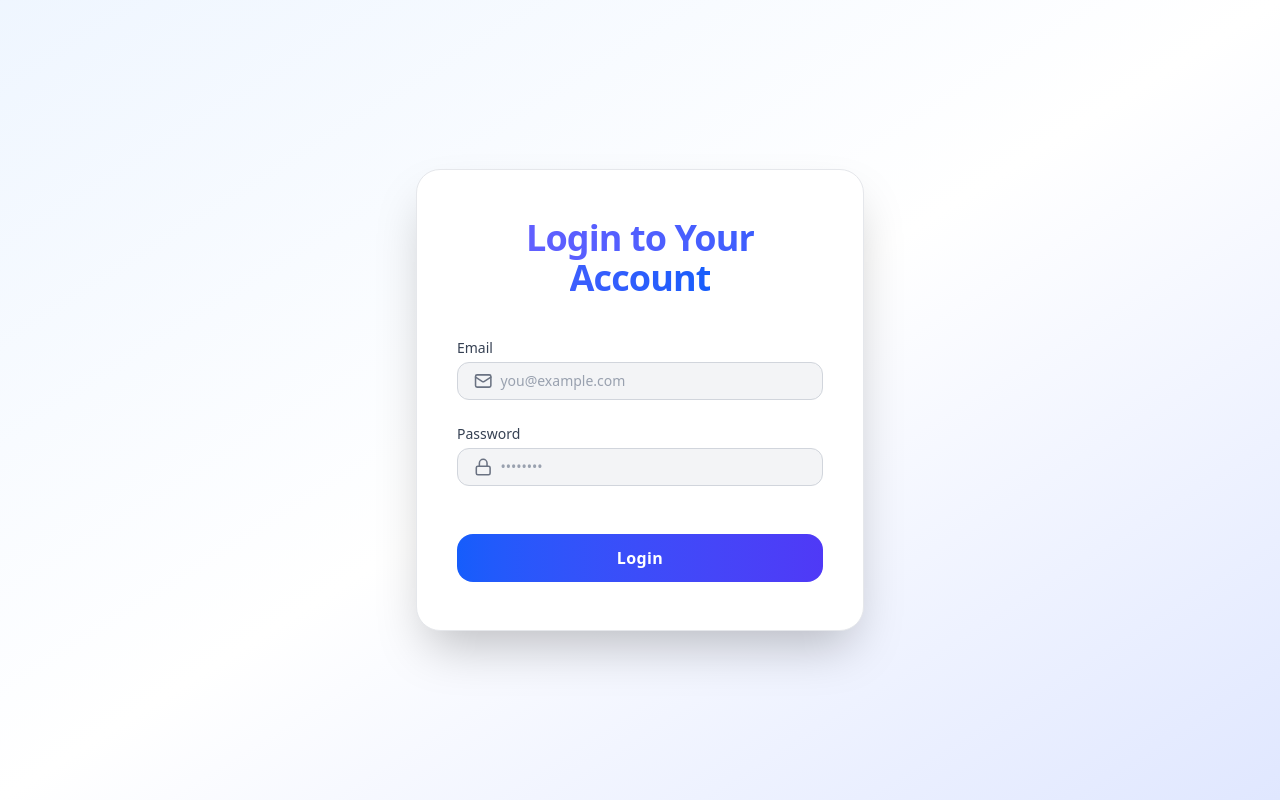
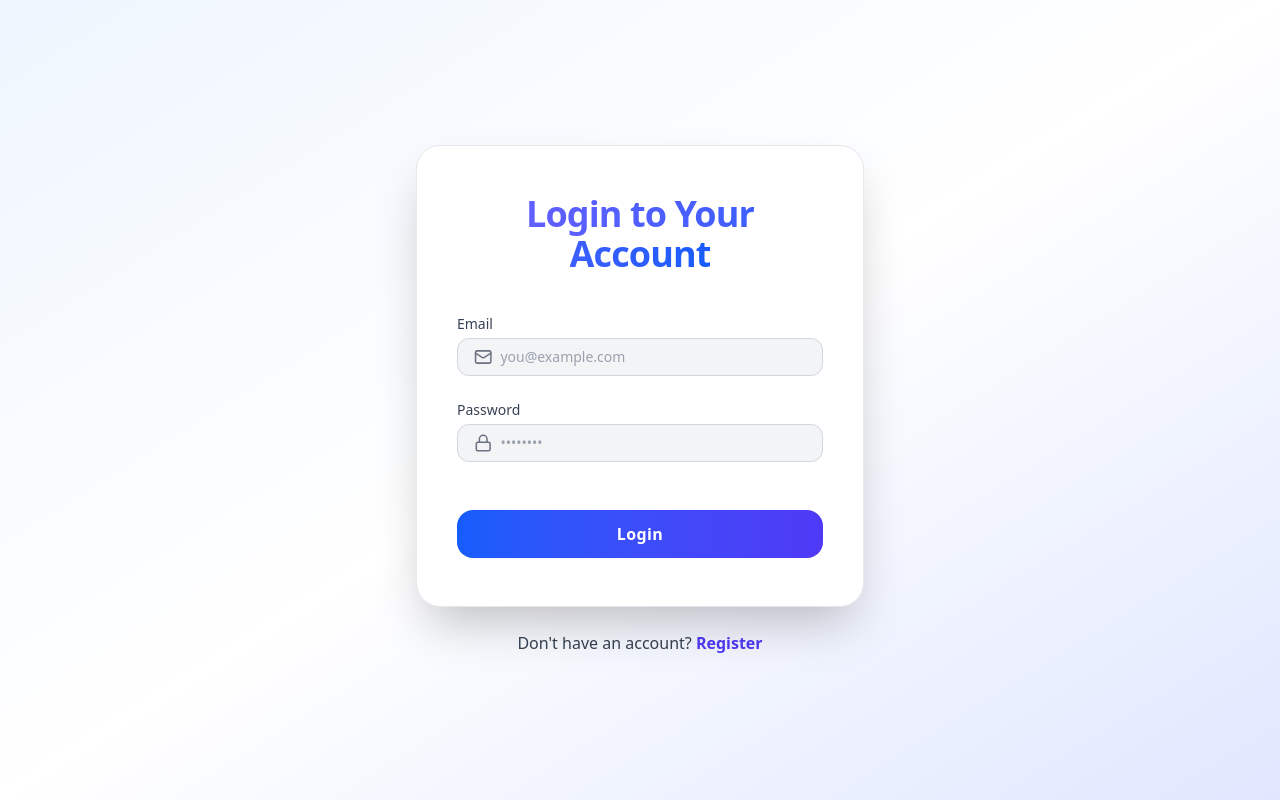
Before and after one commit to fiafghan/internet-users-ms-frontend, a React (Vite) app: page /login in a window 1280 px wide. Built offline with nearby package versions, Linux system fonts and the light colour scheme.

Commit message:
Login page - dont have any account was added!

```diff
--- a/src/LoginForm.tsx
+++ b/src/LoginForm.tsx
@@ -1,9 +1,10 @@
 import { useState, type JSX } from "react";
-import { Mail, Lock} from "lucide-react";
+import { Mail, Lock } from "lucide-react";
 import axios from "axios";
 import { motion, AnimatePresence } from "framer-motion";
 import AnimatedSubmitButton from "./components/AnimatedButton";
 import Spinner from "./components/Spinner";
+import { useNavigate } from "react-router-dom";
 
 export default function LoginForm(): JSX.Element {
   const [form, setForm] = useState({
@@ -12,6 +13,7 @@ export default function LoginForm(): JSX.Element {
   });
 
   const [loading, setLoading] = useState(false);
+  const navigate = useNavigate();
 
   const handleChange = (e: React.ChangeEvent<HTMLInputElement>) => {
     setForm({ ...form, [e.target.name]: e.target.value });
@@ -74,7 +76,7 @@ export default function LoginForm(): JSX.Element {
 
       {/* Main form content */}
       <motion.div
-        className="min-h-screen bg-gradient-to-br from-blue-50 via-white to-indigo-100 flex items-center justify-center px-4 py-12"
+        className="min-h-screen bg-gradient-to-br from-blue-50 via-white to-indigo-100 flex flex-col items-center justify-center px-4 py-12"
         initial={{ opacity: 0, y: 30 }}
         animate={{ opacity: 1, y: 0 }}
         transition={{ duration: 0.7 }}
@@ -135,6 +137,23 @@ export default function LoginForm(): JSX.Element {
             )}
           </AnimatedSubmitButton>
         </motion.form>
+
+        {/* "Don't have an account?" Section */}
+        <motion.div
+          className="mt-6 text-center text-gray-700"
+          initial={{ opacity: 0, y: 10 }}
+          animate={{ opacity: 1, y: 0 }}
+          transition={{ delay: 0.9, duration: 0.5 }}
+        >
+          Don&apos;t have an account?{" "}
+          <button
+            type="button"
+            className="font-semibold text-indigo-600 hover:text-indigo-700 focus:outline-none focus:ring-2 focus:ring-indigo-400 rounded"
+            onClick={() => navigate("/register")}
+          >
+            Register
+          </button>
+        </motion.div>
       </motion.div>
     </>
   );
```
